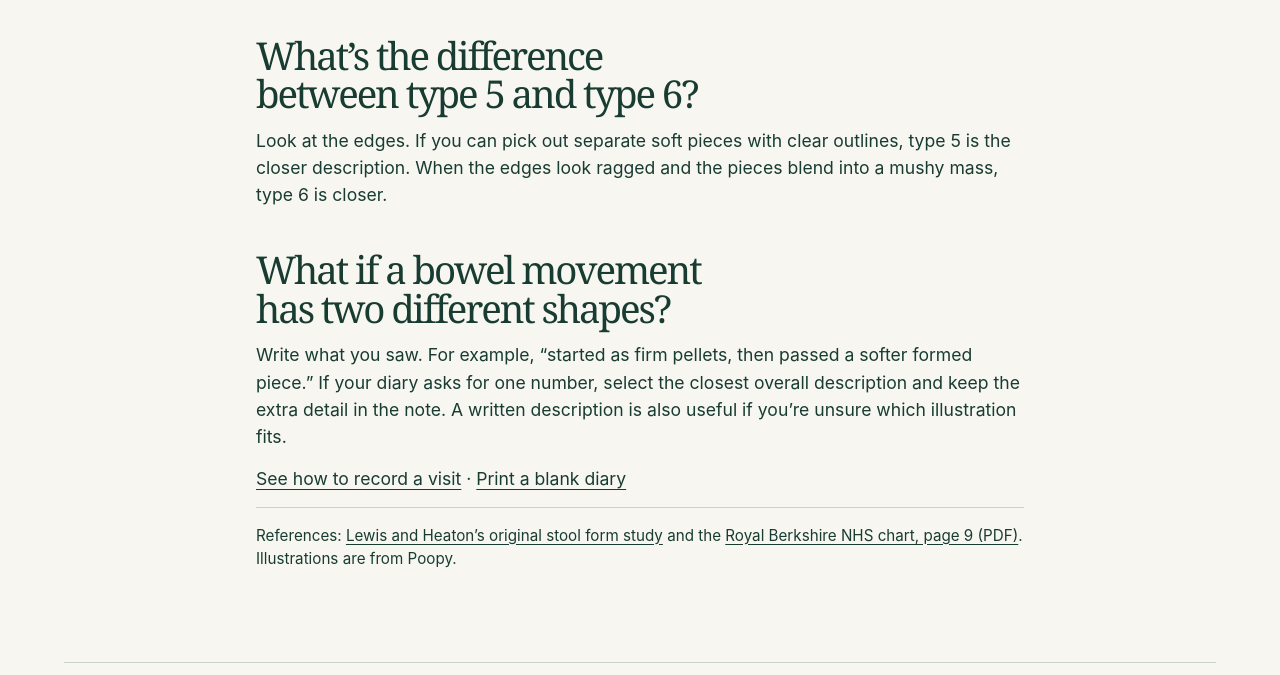
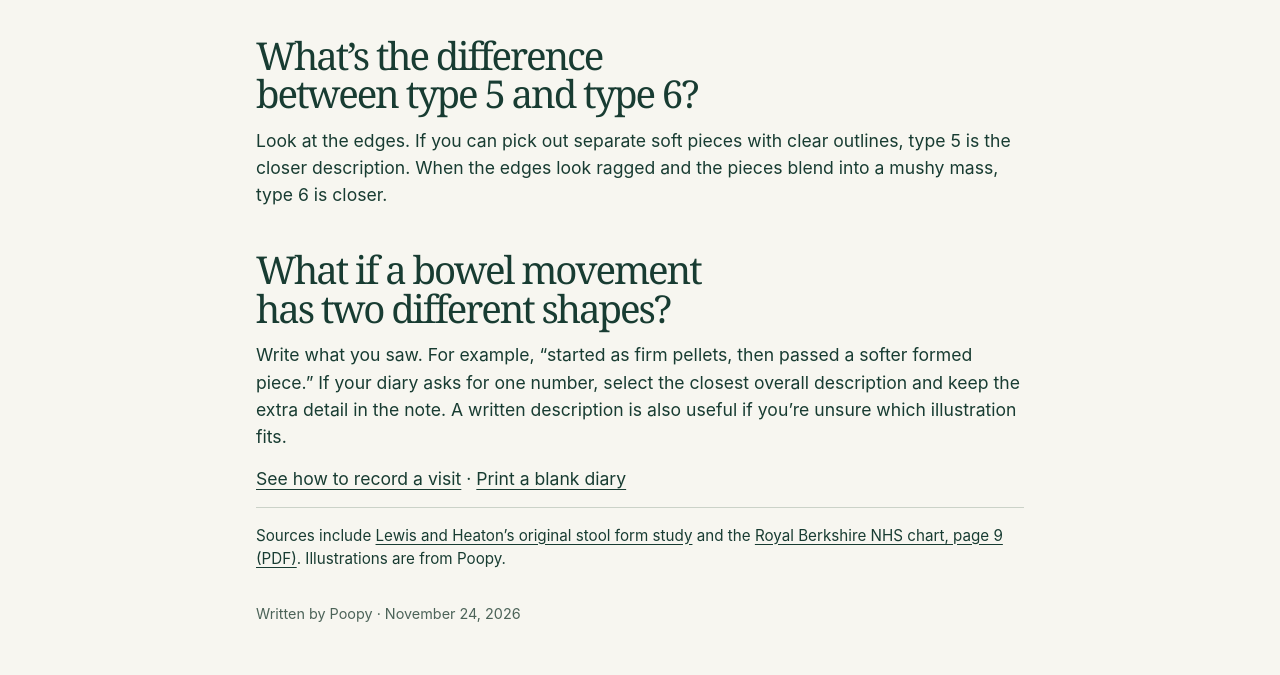
Before and after one commit to Alx-Ryan/Alx-Ryan.github.io, a plain HTML site: page poopy/bristol-stool-chart.html in a window 1280 px wide. Shown: the part 1286-1961 px from the top of the page. Drawn offline with Linux system fonts and the light colour scheme.

Commit message:
Identify guide authorship and publication dates

```diff
--- a/poopy/bristol-stool-chart.html
+++ b/poopy/bristol-stool-chart.html
@@ -25,7 +25,8 @@
     <h2>What’s the difference between type 5 and type 6?</h2><p>Look at the edges. If you can pick out separate soft pieces with clear outlines, type 5 is the closer description. When the edges look ragged and the pieces blend into a mushy mass, type 6 is closer.</p>
     <h2>What if a bowel movement has two different shapes?</h2><p>Write what you saw. For example, “started as firm pellets, then passed a softer formed piece.” If your diary asks for one number, select the closest overall description and keep the extra detail in the note. A written description is also useful if you’re unsure which illustration fits.</p>
     <p><a href="diary-guide.html">See how to record a visit</a> · <a href="diary.html">Print a blank diary</a></p>
-    <p class="source">References: <a href="https://pubmed.ncbi.nlm.nih.gov/9299672/">Lewis and Heaton’s original stool form study</a> and the <a href="https://www.royalberkshire.nhs.uk/media/zepd4off/14-day-food-and-bowel-diary_apr26.pdf">Royal Berkshire NHS chart, page 9 (PDF)</a>. Illustrations are from Poopy.</p>
+    <p class="source">Sources include <a href="https://pubmed.ncbi.nlm.nih.gov/9299672/">Lewis and Heaton’s original stool form study</a> and the <a href="https://www.royalberkshire.nhs.uk/media/zepd4off/14-day-food-and-bowel-diary_apr26.pdf">Royal Berkshire NHS chart, page 9 (PDF)</a>. Illustrations are from Poopy.</p>
+    <p class="byline">Written by Poopy · <time datetime="2026-11-24">November 24, 2026</time></p>
   </article></main>
   <footer class="bar wrap"><a class="brand" href="./" aria-label="Poopy home">poopy<span>.</span></a><nav aria-label="Footer"><a href="https://apps.apple.com/app/id6758719469">Get the app</a><a href="https://alx-ryan.github.io/poopy-privacy/">Privacy</a></nav></footer>
 </body>
--- a/poopy/style.css
+++ b/poopy/style.css
@@ -110,3 +110,4 @@ td { height: 2.7rem; }
 @media print {
   .sheet-related { display: none; }
 }
+.guide .byline { margin-top: 2rem; font-size: .9rem; color: #4c6358; }
```
Also changed, not shown: poopy/bowel-movement-frequency.html (+1 -0 lines), poopy/diary-guide.html (+1 -0 lines).
